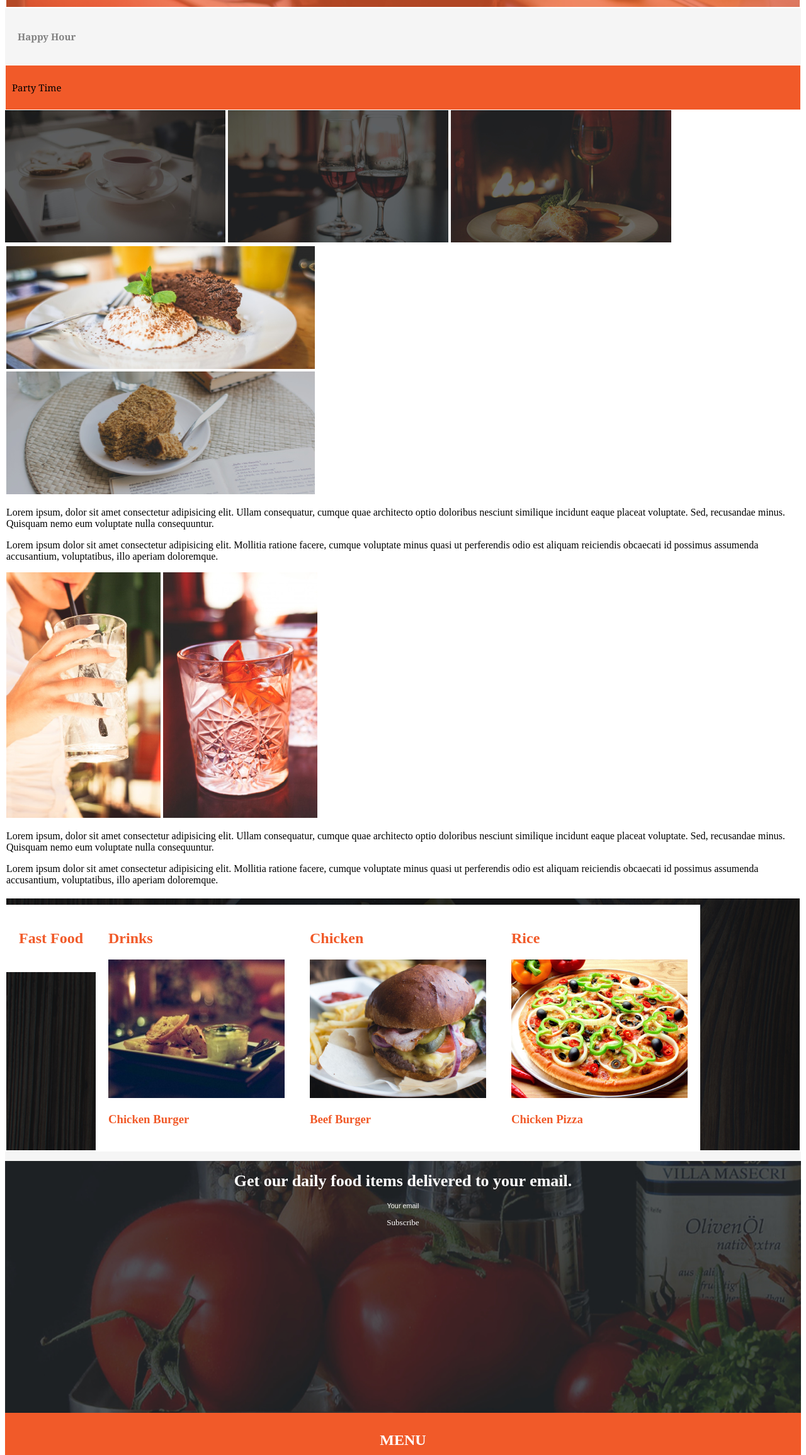
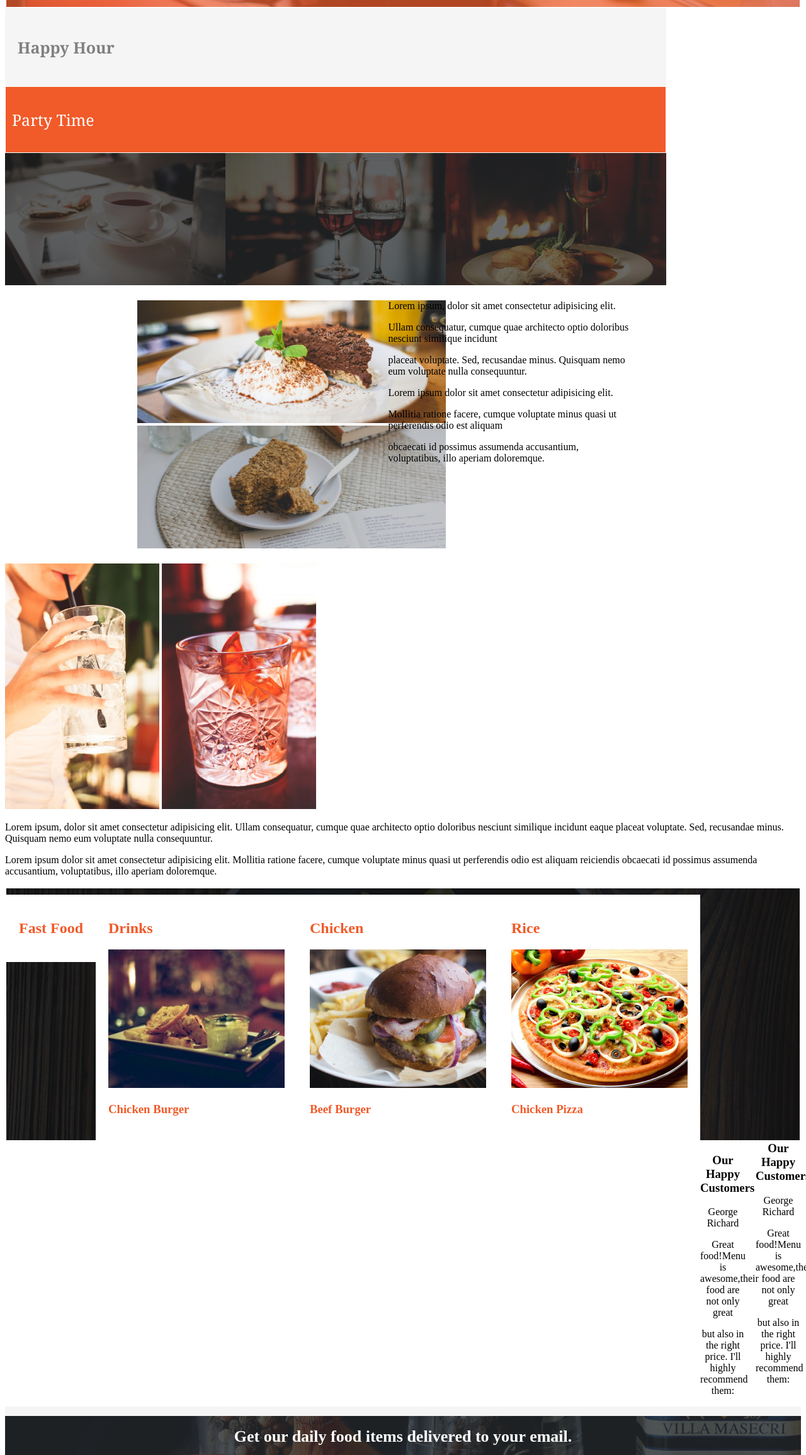
Before and after one commit to Faihope/Anitas-kitchen, a plain HTML site: page Anitas-kitchen-project/index.html in a window 1280 px wide. Shown: the part 439-2750 px from the top of the page at 63% size. Drawn offline with Linux system fonts and the light colour scheme.

Commit message:
It will re-arrage the fast food images

```diff
--- a/Anitas-kitchen-project/index.css
+++ b/Anitas-kitchen-project/index.css
@@ -27,7 +27,7 @@
 .one{
     background-color: whitesmoke;
     color:grey;
-    font-size: 15px;
+    font-size: 25px;
     font-weight: bold;
     font-family: Georgia, 'Times New Roman', Times, serif;
     padding: 20px;
@@ -37,8 +37,8 @@
 
 .two{
     background-color:  #F15A29;
-    color:black;
-    font-size: 15px;
+    color:white;
+    font-size: 25px;
     font-weight: 400;
     font-family: Georgia, 'Times New Roman', Times, serif;
     padding: 10px;
@@ -72,9 +72,14 @@
     }
     .ff{
 
-     position: relative;
+
      border: 0px;
-     padding: 2px;
+     padding: 20px;
+     column-count: 2;
+     margin-left: 15%;
+     margin-right: 20%;
+
+
 
     }
     body{
@@ -83,7 +88,7 @@
 
     .breakfast{
         display: flex;
-        float: left;
+        float: right;
 
     }
     .firstfood.fastfood2{
@@ -115,3 +120,22 @@
     margin: 10px 0 10px 0;
     clear: none;
 }
+.customer{
+    text-align: center;
+    font-family: sans-serif;
+    font-weight: 700;
+    font-size: medium;
+    padding: 5px;
+    margin: 2px;
+    border: 3px solid black;
+}
+.main{
+    display: flex;
+    flex-direction: row;
+}
+.happycustomers{
+    column-count: 2;
+    text-align: center;
+
+
+}
--- a/Anitas-kitchen-project/index.html
+++ b/Anitas-kitchen-project/index.html
@@ -35,9 +35,9 @@
             </div>
 
             <div class="images">
-                <img src="images/breakfast.jpg">
-                <img src="images/lunch.jpg">
-                <img src="images/dinner.jpg">
+                <img src="images/breakfast.jpg" ><img src="images/lunch.jpg"><img src="images/dinner.jpg">
+
+
             </div>
     </div>
     </div>
@@ -49,12 +49,13 @@
         <div class="fastfood2">
             <img src="images/fastFood2.jpg">
         </div>
-        <p>Lorem ipsum, dolor sit amet consectetur adipisicing elit. Ullam consequatur, cumque quae architecto
-            optio doloribus nesciunt similique incidunt eaque placeat voluptate. Sed, recusandae minus. Quisquam
+        <p>Lorem ipsum, dolor sit amet consectetur adipisicing elit.<p> Ullam consequatur, cumque quae architecto
+            optio doloribus nesciunt similique incidunt </p> placeat voluptate. Sed, recusandae minus. Quisquam
             nemo eum voluptate nulla consequuntur.</p>
-        <p>Lorem ipsum dolor sit amet consectetur adipisicing elit. Mollitia ratione facere, cumque voluptate
-            minus quasi ut perferendis odio est aliquam reiciendis obcaecati id possimus assumenda accusantium,
+        <p>Lorem ipsum dolor sit amet consectetur adipisicing elit.<p> Mollitia ratione facere, cumque voluptate
+            minus quasi ut perferendis odio est aliquam </p> obcaecati id possimus assumenda accusantium,
             voluptatibus, illo aperiam doloremque.</p>
+    </div>
 
         <div class="drinks">
 
@@ -71,7 +72,7 @@
             voluptatibus, illo aperiam doloremque.</p>
 
 
-    </div>
+
 
     <div class="food">
         <div id="fast">
@@ -96,7 +97,22 @@
 
 
     </div>
+    <div class="happycustomers">
+<div class="customers">
+       <h3>Our Happy Customers</h3>
+       <p>George Richard</p>
+       <p>Great food!Menu is awesome,their food are not only great
+           <p>but also in the right price. I'll highly recommend them: </p></p>
+    </div>
 
+
+    <div class="customers">
+        <h3>Our Happy Customers</h3>
+        <p>George Richard</p>
+        <p>Great food!Menu is awesome,their food are not only great
+            <p>but also in the right price. I'll highly recommend them: </p></p>
+     </div>
+    </div>
     </main>
     </div>
     <div class="subscribe">
```
Also changed, not shown: Anitas-kitchen-project/images/logo_white (1).png (added). Lines whose indentation alone changed are shown as unchanged.
